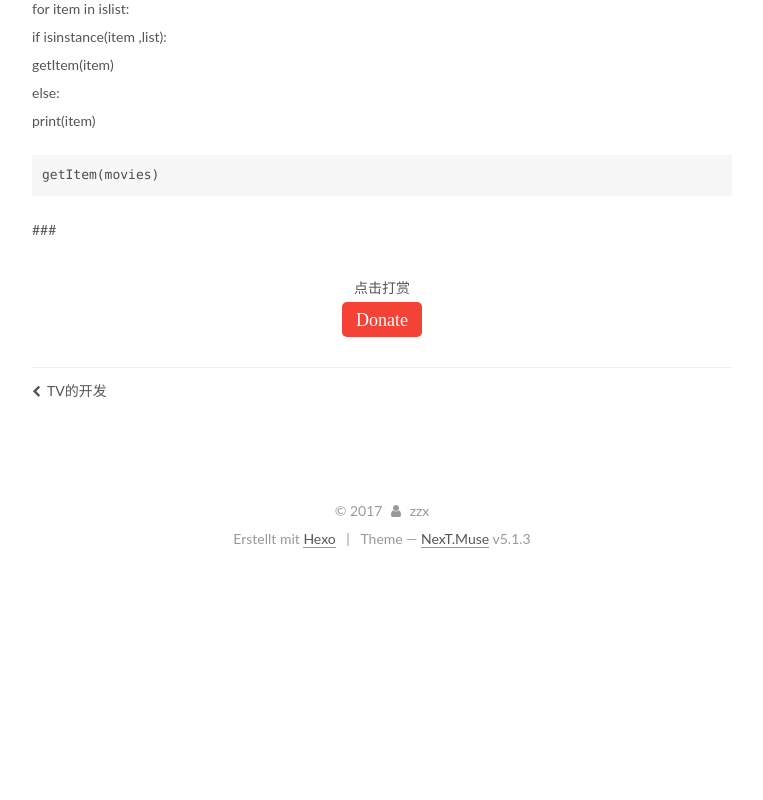
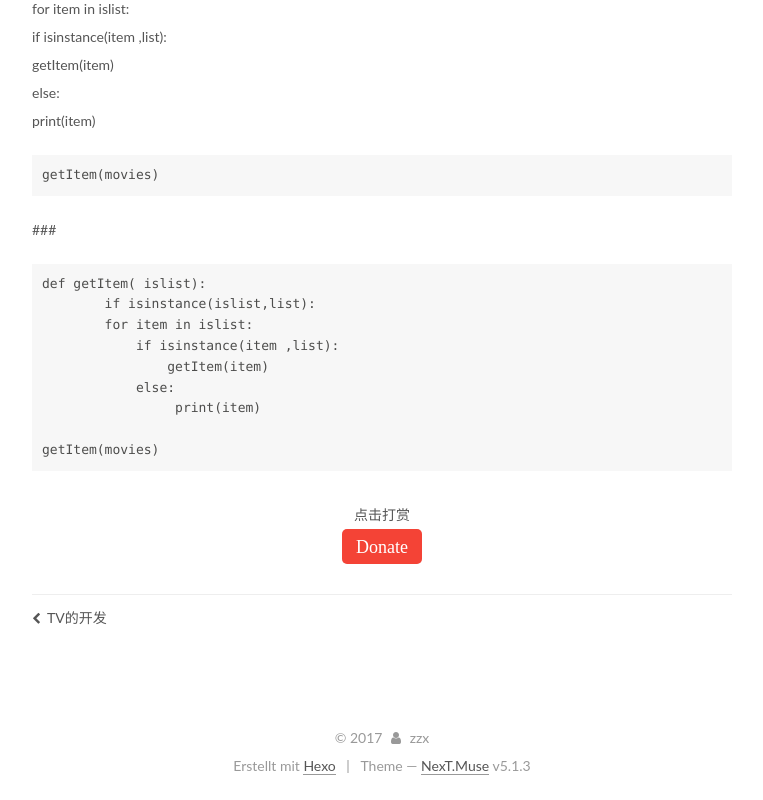
Before and after one commit to zhouzhixue/zhouzhixue.github.io, a plain HTML site: page 2017/12/14/PythonHeadFirst/index.html in a window 1280 px wide. Shown: the part 1611-2411 px from the top of the page, without its empty margins (98-861 px from the left). Before the commit the page ends 2184 px from the top, so only its background shows below. Drawn offline with Linux system fonts and the light colour scheme.

Commit message:
Site updated: 2017-12-14 16:44:40

```diff
--- a/2017/12/14/PythonHeadFirst/index.html
+++ b/2017/12/14/PythonHeadFirst/index.html
@@ -85,7 +85,7 @@
 <meta property="og:url" content="http://yoursite.com/2017/12/14/PythonHeadFirst/index.html">
 <meta property="og:site_name" content="志学博客">
 <meta property="og:description" content="● 1基于python3,0  ● 2 python -v  ● 3 print(“”)  ● 4 列表 movies = [“11111111111”,”222222”,”3333333333”]  ● 5通过 movies[2]类似于java中的数组  ● 6.len(movies) 相当于java中的movies.length  ● 7可以在列表最后一项添加append(“1111”)">
-<meta property="og:updated_time" content="2017-12-14T08:39:26.329Z">
+<meta property="og:updated_time" content="2017-12-14T08:44:21.267Z">
 <meta name="twitter:card" content="summary">
 <meta name="twitter:title" content="PythonHeadFirst">
 <meta name="twitter:description" content="● 1基于python3,0  ● 2 python -v  ● 3 print(“”)  ● 4 列表 movies = [“11111111111”,”222222”,”3333333333”]  ● 5通过 movies[2]类似于java中的数组  ● 6.len(movies) 相当于java中的movies.length  ● 7可以在列表最后一项添加append(“1111”)">
@@ -315,7 +315,16 @@
 <h1 id="count-0"><a href="#count-0" class="headerlink" title="count = 0"></a>count = 0</h1><h1 id="while-count-lt-len-movies"><a href="#while-count-lt-len-movies" class="headerlink" title="while count &lt; len(movies):"></a>while count &lt; len(movies):</h1><h1 id="print-movies-count"><a href="#print-movies-count" class="headerlink" title="print(movies[count])"></a>print(movies[count])</h1><h1 id="count-count-1"><a href="#count-count-1" class="headerlink" title="count = count+1"></a>count = count+1</h1><p>#命名规则很简单就是def 加方法名称 加:       注意:Python中的空格是有用的 不能随便空格 比如:最后一个getItem()如果前面有空额不能执行<br>        def getItem( islist):<br>            if isinstance(islist,list):<br>            for item in islist:<br>                if isinstance(item ,list):<br>                    getItem(item)<br>                else:<br>                     print(item)</p>
 <pre><code>getItem(movies)
 </code></pre><p>###</p>
+<pre><code>def getItem( islist):
+        if isinstance(islist,list):
+        for item in islist:
+            if isinstance(item ,list):
+                getItem(item)
+            else:
+                 print(item)
 
+getItem(movies)
+</code></pre>
 
     </div>
 
--- a/css/main.css
+++ b/css/main.css
@@ -1942,7 +1942,7 @@ pre .javascript .function {
   width: 4px;
   height: 4px;
   border-radius: 50%;
-  background: #8377f6;
+  background: #ff3b16;
 }
 .links-of-blogroll {
   font-size: 13px;
```
Also changed, not shown: index.html (+9 -0 lines).
